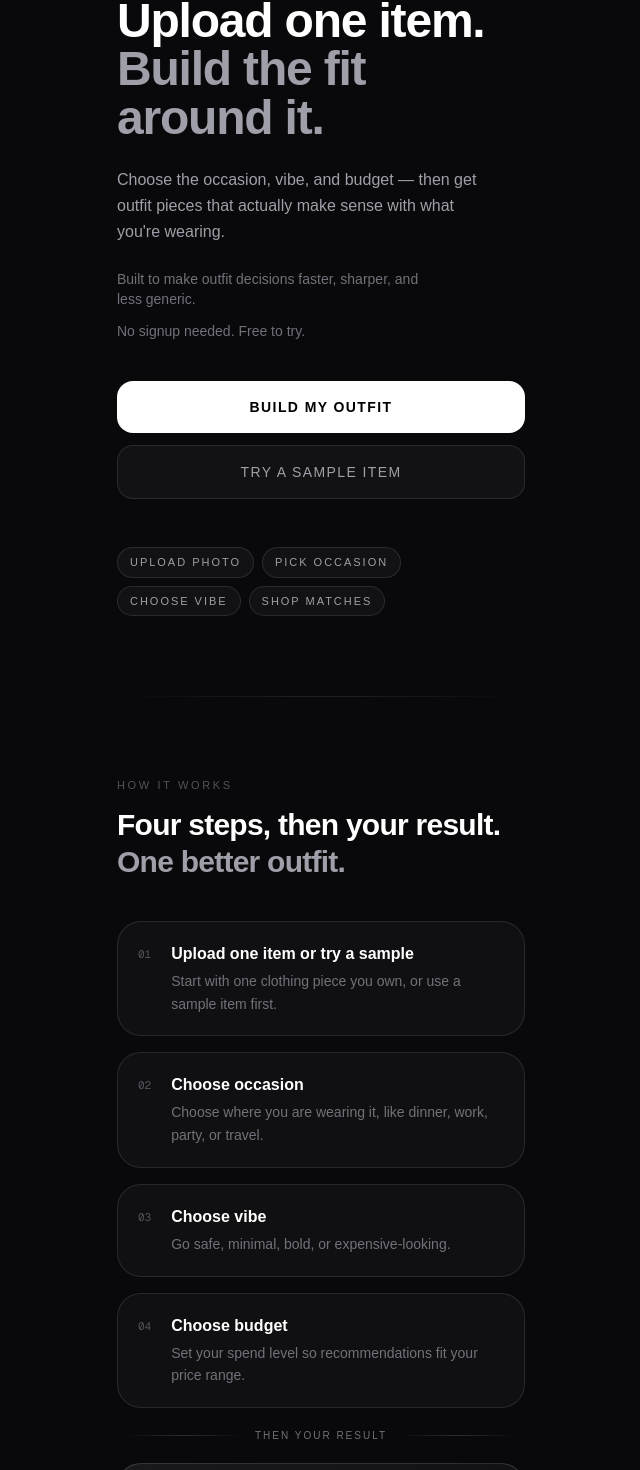
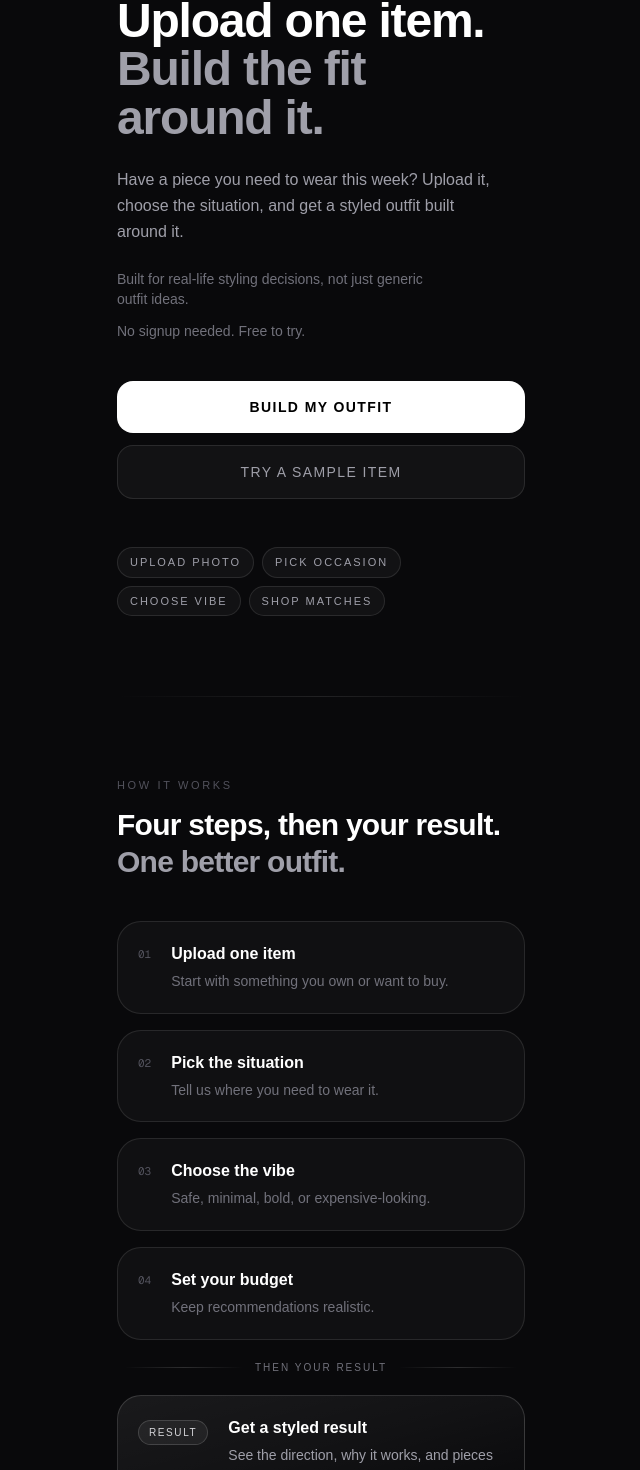
Before and after one commit to tzvetkovalexander12/outfitted, a Next.js app: page / in a window 1280 px wide. Shown: the part 192-1662 px from the top of the page, without its empty margins (319-959 px from the left). Built offline with nearby package versions, Linux system fonts and the light colour scheme.

Commit message:
new changes

```diff
--- a/app/outfit/page.tsx
+++ b/app/outfit/page.tsx
@@ -312,6 +312,13 @@ const BUDGET_LABELS: Record<Budget, string> = {
   premium: "Premium",
 };
 
+// TODO:
+// Future real-life constraints to test after validation:
+// - weather
+// - dress code
+// - comfort level
+// - already-owned shoes/bottoms
+// - before-buying use case
 const EVENT_OPTIONS: {
   value: EventType;
   label: string;
@@ -433,12 +440,12 @@ function getAllowedBudgets(vibeType: VibeType | null): Budget[] {
 
 function buildResultNote(budget: Budget) {
   if (budget === "affordable") {
-    return "Matched around your item on an affordable budget.";
+    return "Built around your item and where you're wearing it — tuned to an affordable budget.";
   }
   if (budget === "mid") {
-    return "Matched around your item on a mid-range budget.";
+    return "Built around your item and where you're wearing it — tuned to a mid-range budget.";
   }
-  return "Matched around your item on a premium budget.";
+  return "Built around your item and where you're wearing it — tuned to a premium budget.";
 }
 
 /** Title override when AI returns `outfitDirection`; falls back to budget-based title. */
@@ -865,7 +872,7 @@ export default function Home() {
                 <span className="text-zinc-400">Build the fit around it.</span>
               </h1>
               <p className="mt-3 max-w-sm text-sm leading-relaxed text-zinc-500">
-                Upload your piece, choose the occasion, vibe, and budget, then get a styled outfit built around it.
+                Start with a piece you own or want to buy, then tell FitAround where you need to wear it.
               </p>
             </div>
 
@@ -1025,7 +1032,7 @@ export default function Home() {
               <div>
                 <h2 className="text-2xl font-semibold tracking-tight">Where are you wearing it?</h2>
                 <p className="mt-0.5 text-sm text-zinc-500">
-                  Context helps the outfit feel less generic.
+                  Pick the situation so the outfit feels right for real life, not just good in theory.
                 </p>
                 <p className="mt-1 text-sm text-zinc-500">Step 2 of 4</p>
               </div>
@@ -1247,7 +1254,7 @@ export default function Home() {
                   <p className="text-[11px] text-zinc-600">{outfit.items.length} items</p>
                   </div>
                   <p className="mb-5 text-xs leading-relaxed text-zinc-500">
-                    These pieces support the styling direction, not just the color.
+                    Styled for your occasion, vibe, and budget — picked to work in real life, not just on a moodboard.
                   </p>
                 </div>
 
--- a/app/page.tsx
+++ b/app/page.tsx
@@ -34,12 +34,11 @@ export default function LandingPage() {
         </h1>
 
         <p className="text-base leading-relaxed text-zinc-400 mb-6 max-w-sm">
-          Choose the occasion, vibe, and budget — then get outfit pieces that actually make sense with what
-          you&apos;re wearing.
+          Have a piece you need to wear this week? Upload it, choose the situation, and get a styled outfit built around it.
         </p>
 
         <p className="text-sm text-zinc-500 mb-3 max-w-xs">
-          Built to make outfit decisions faster, sharper, and less generic.
+          Built for real-life styling decisions, not just generic outfit ideas.
         </p>
 
         <p className="text-sm text-zinc-500 mb-10 max-w-xs">No signup needed. Free to try.</p>
@@ -94,23 +93,23 @@ export default function LandingPage() {
           {[
             {
               step: "01",
-              title: "Upload one item or try a sample",
-              desc: "Start with one clothing piece you own, or use a sample item first.",
+              title: "Upload one item",
+              desc: "Start with something you own or want to buy.",
             },
             {
               step: "02",
-              title: "Choose occasion",
-              desc: "Choose where you are wearing it, like dinner, work, party, or travel.",
+              title: "Pick the situation",
+              desc: "Tell us where you need to wear it.",
             },
             {
               step: "03",
-              title: "Choose vibe",
-              desc: "Go safe, minimal, bold, or expensive-looking.",
+              title: "Choose the vibe",
+              desc: "Safe, minimal, bold, or expensive-looking.",
             },
             {
               step: "04",
-              title: "Choose budget",
-              desc: "Set your spend level so recommendations fit your price range.",
+              title: "Set your budget",
+              desc: "Keep recommendations realistic.",
             },
           ].map((item) => (
             <div
@@ -138,9 +137,9 @@ export default function LandingPage() {
               Result
             </span>
             <div>
-              <p className="mb-1 text-base font-semibold text-white">Your styled result</p>
+              <p className="mb-1 text-base font-semibold text-white">Get a styled result</p>
               <p className="text-sm leading-relaxed text-zinc-400">
-                Get a complete outfit direction with stylist notes and pieces that complete the look.
+                See the direction, why it works, and pieces that complete the look.
               </p>
             </div>
           </div>
```
